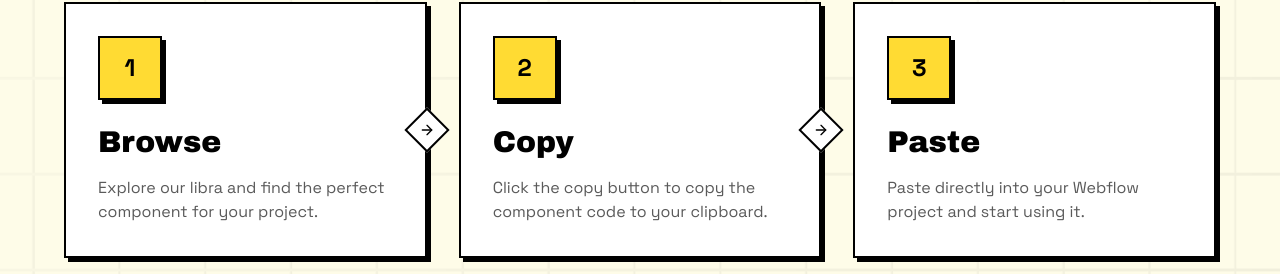
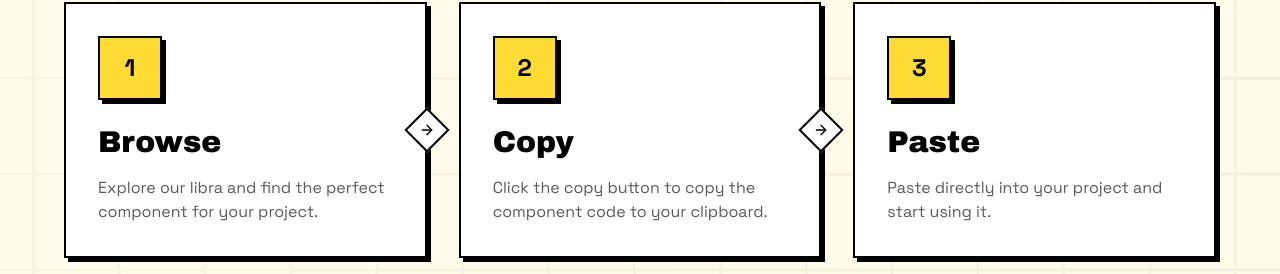
Before and after one commit to ariflogs/retroui-pro-client, a React (Vite) app: page / in a window 1280 px wide. Shown: the part 1988-2262 px from the top of the page. Built offline with nearby package versions, Linux system fonts and the light colour scheme.

Commit message:
removed webflow

```diff
--- a/src/components/HowItWorks.tsx
+++ b/src/components/HowItWorks.tsx
@@ -68,7 +68,7 @@ export default function HowItWorks() {
               Paste
             </Text>
             <Text className="text-muted-foreground">
-              Paste directly into your Webflow project and start using it.
+              Paste directly into your project and start using it.
             </Text>
           </div>
         </div>
--- a/src/components/Pricing.tsx
+++ b/src/components/Pricing.tsx
@@ -30,7 +30,7 @@ export default function Pricing() {
                                 </Text>
                                 <ul className="space-y-3">
                                     {[
-                                        "Access All React, Webflow, and Figma Components",
+                                        "Access All React, and Figma Components",
                                         "Access All Website Templates",
                                         "Unlimited Component Copies",
                                         "Pay Once, Get Lifetime Updates",
--- a/src/components/pro/retroui/how-it-works.tsx
+++ b/src/components/pro/retroui/how-it-works.tsx
@@ -68,7 +68,7 @@ export default function HowRetroUIWorks() {
               Paste
             </Text>
             <Text className="text-muted-foreground">
-              Paste directly into your Webflow project and start using it.
+              Paste directly into your project and start using it.
             </Text>
           </div>
         </div>
```
